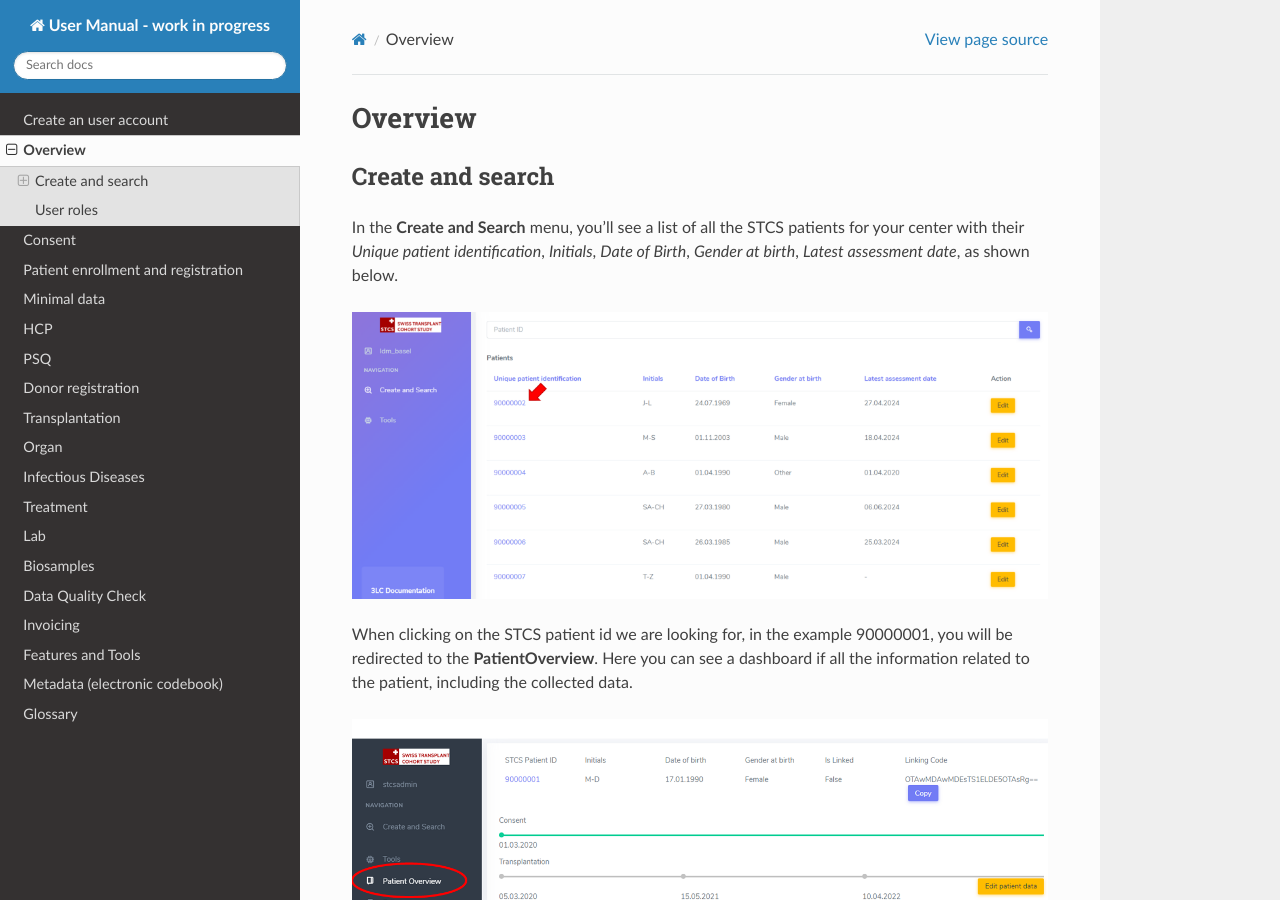
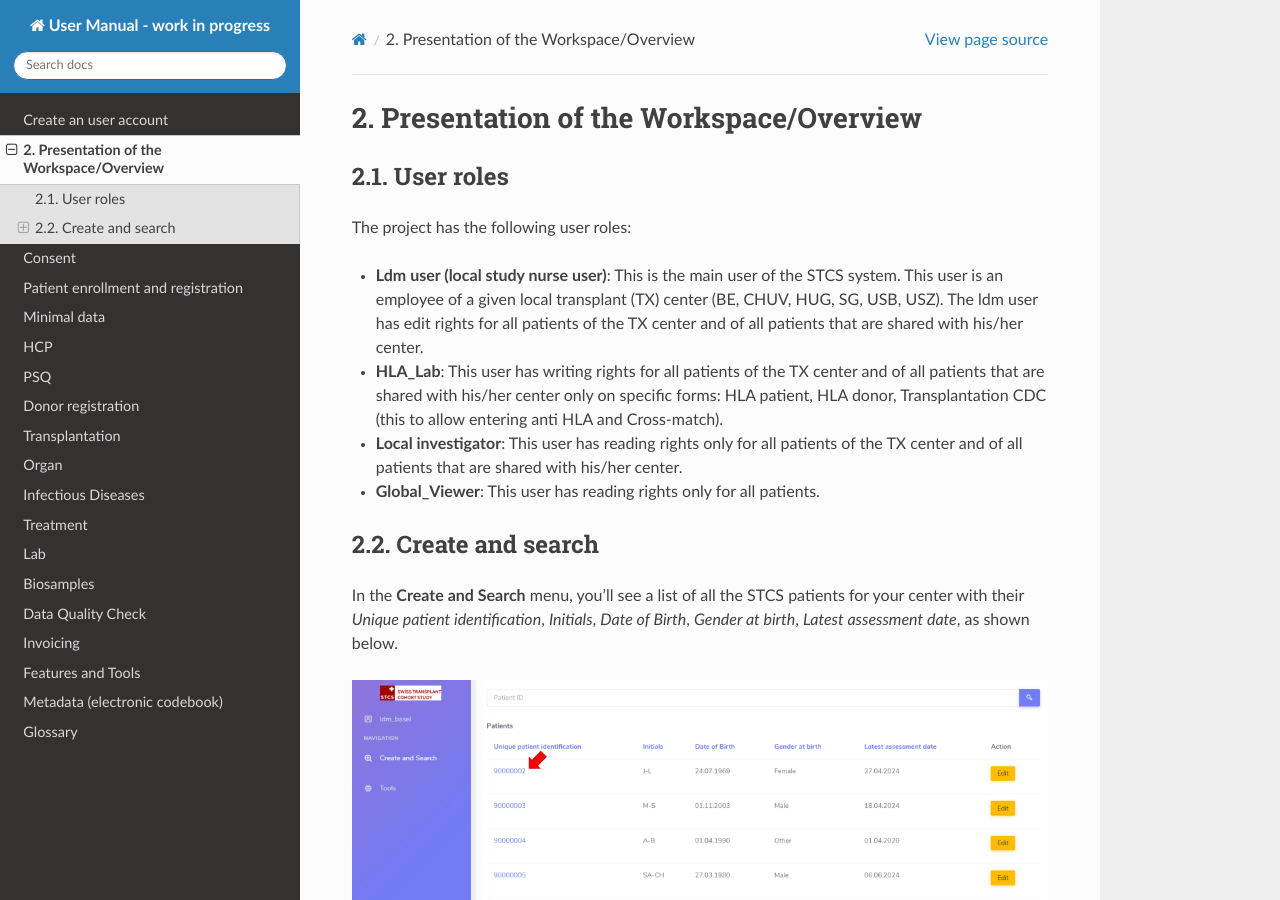
Before and after one commit to swiss-transplant-cohort-study/3LC-user-manual, a Sphinx documentation site: the page built from docs/source/overview.rst, in a window 1280 px wide and 900 px high. Built offline with Sphinx 7.4.7 and the Read the Docs theme 3.1.0, drawn with Linux system fonts in a browser that asks for light colours; some of the changed text lies outside the part shown.

Commit message:
Update overview.rst

```diff
--- a/docs/source/overview.rst
+++ b/docs/source/overview.rst
@@ -1,8 +1,21 @@
-Overview
-###########
+2. Presentation of the Workspace/Overview
+############################################
 
-Create and search
+2.1. User roles
 *******************
+
+The project has the following user roles:
+
+* **Ldm user (local study nurse user)**: This is the main user of the STCS system. This user is an employee of a given local transplant (TX) center (BE, CHUV, HUG, SG, USB, USZ). The ldm user has edit rights for all patients of the TX center and of all patients that are shared with his/her center.
+
+* **HLA_Lab**: This user has writing rights for all patients of the TX center and of all patients that are shared with his/her center only on specific forms: HLA patient, HLA donor, Transplantation CDC (this to allow entering anti HLA and Cross-match).
+
+* **Local investigator**: This user has reading rights only for all patients of the TX center and of all patients that are shared with his/her center.
+
+* **Global_Viewer**: This user has reading rights only for all patients.
+
+2.2. Create and search
+*************************
 
 In the **Create and Search** menu, you'll see a list of all the STCS patients for your center with their *Unique patient identification*, *Initials*, *Date of Birth*, *Gender at birth*, *Latest assessment date*, as shown below.
 
```
Also changed, not shown: other parts of docs/source/overview.rst (+0 -13 lines).
